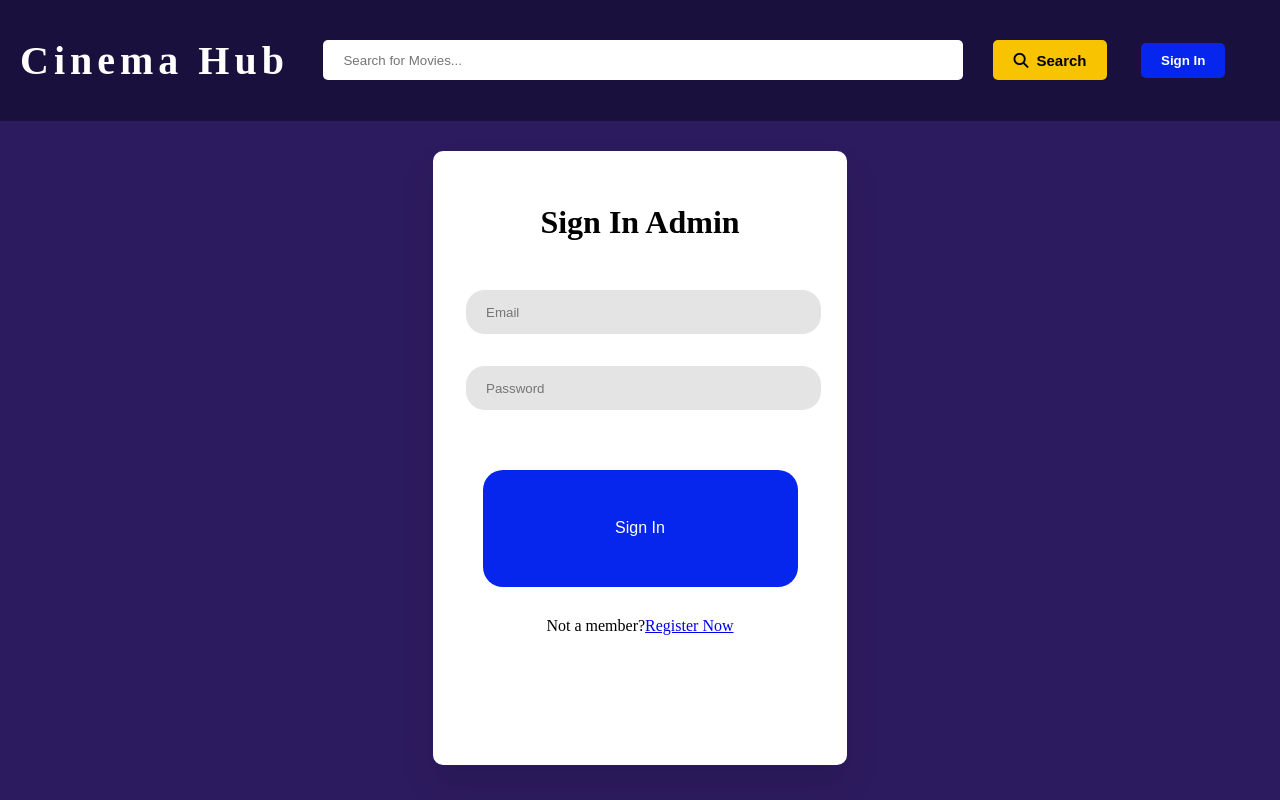
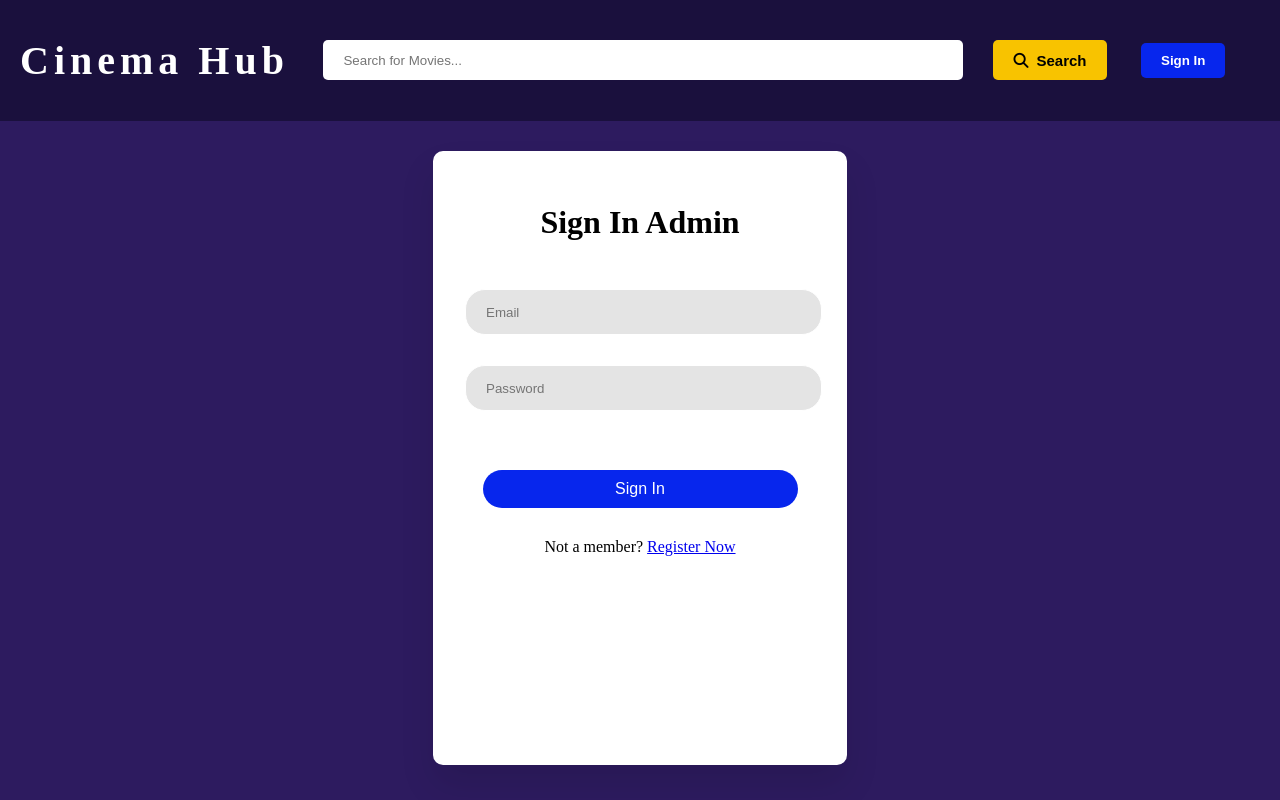
Before and after one commit to sachithrakalani/PUSL3120-Full-Stack-Developmen-FE, a React (Vite) app: page /signinadmin in a window 1280 px wide. Built offline with nearby package versions, Linux system fonts and the light colour scheme.

Commit message:
Add validation to admin sign in page

```diff
--- a/src/Components/SignInAdminPage.jsx
+++ b/src/Components/SignInAdminPage.jsx
@@ -4,9 +4,16 @@ import style from "./signinpage.module.css";
 
 export default function SignInAdminPage() {
   const handleLogin = async () => {
-    const email = document.querySelector("[name='Email']").value;
-    const password = document.querySelector("[name='Password']").value;
+    const email = document.querySelector("[name='Email']").value.trim();
+    const password = document.querySelector("[name='Password']").value.trim();
 
+    // Validation for empty fields
+    if (!email || !password) {
+      alert("Both email and password are required.");
+      return;
+    }
+
+    try {
       const response = await fetch("http://localhost:3000/admin/login", {
         method: "POST",
         headers: { "Content-Type": "application/json" },
@@ -20,9 +27,14 @@ export default function SignInAdminPage() {
         localStorage.setItem("id", data.id);
         localStorage.setItem("email", data.email);
         alert("Login successful!");
-      window.location.href = role === "user" ? "/homepage" : "/admindashboard";
+        window.location.href =
+          data.role === "user" ? "/homepage" : "/admindashboard";
       } else {
         alert(data.message);
+      }
+    } catch (error) {
+      alert("An error occurred while logging in. Please try again.");
+      console.error(error);
     }
   };
 
@@ -34,22 +46,11 @@ export default function SignInAdminPage() {
           <h1>Sign In Admin</h1>
           <input type="email" placeholder="Email" name="Email" />
           <input type="password" placeholder="Password" name="Password" />
-          <button type="submit">
-            <Link
-              to="/admindashboard"
-              style={{
-                textDecoration: "none",
-                color: "white",
-              }}
-            >
-              <button type="button" onClick={() => handleLogin()}>
+          <button type="button" onClick={handleLogin}>
             Sign In
           </button>
-            </Link>
-          </button>
           <div>
-            Not a member?
-            <Link to="/signupadminanduser">Register Now</Link>
+            Not a member? <Link to="/signupadminanduser">Register Now</Link>
           </div>
         </div>
       </center>
```
Lines whose indentation alone changed are shown as unchanged.
